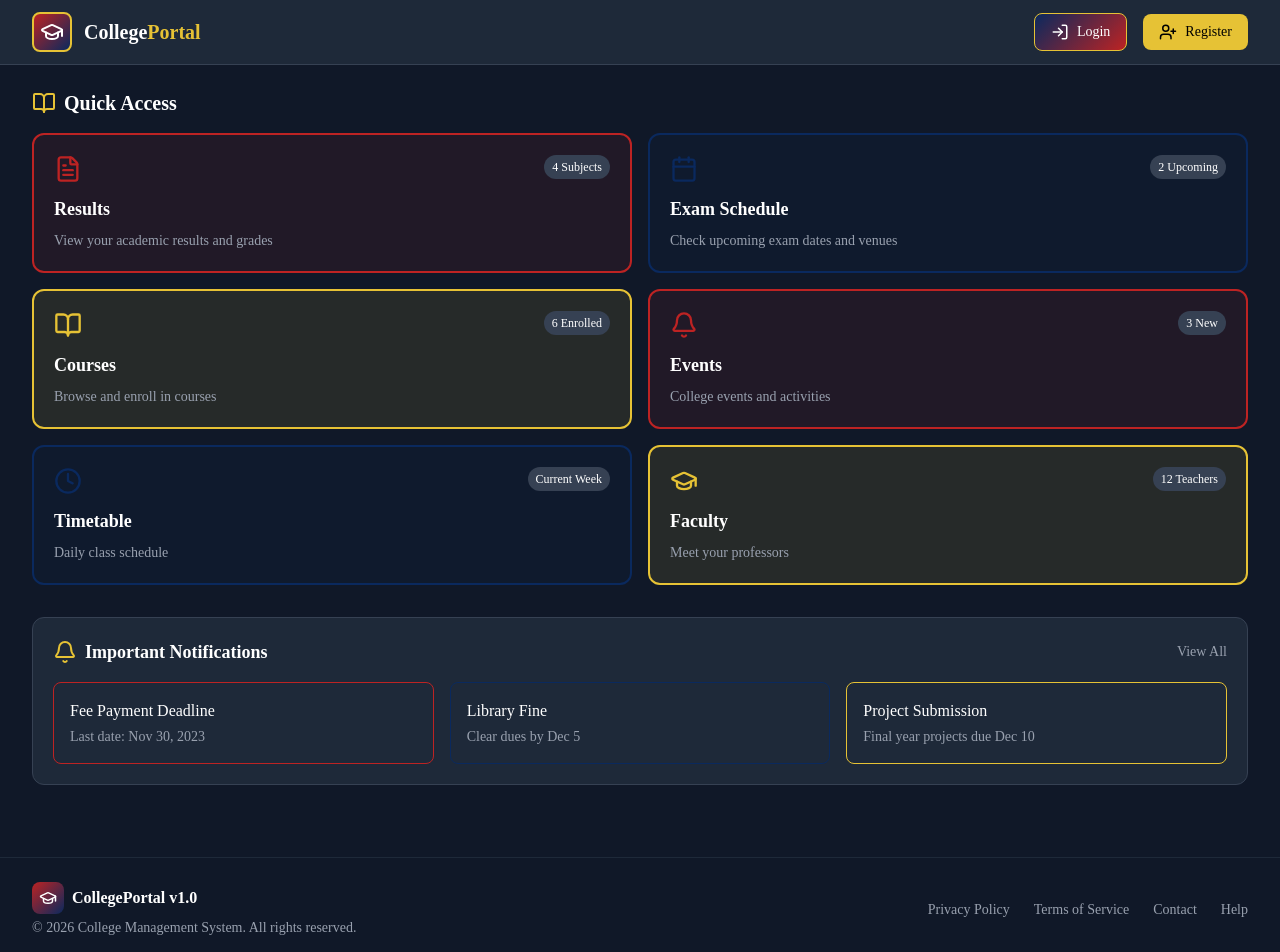
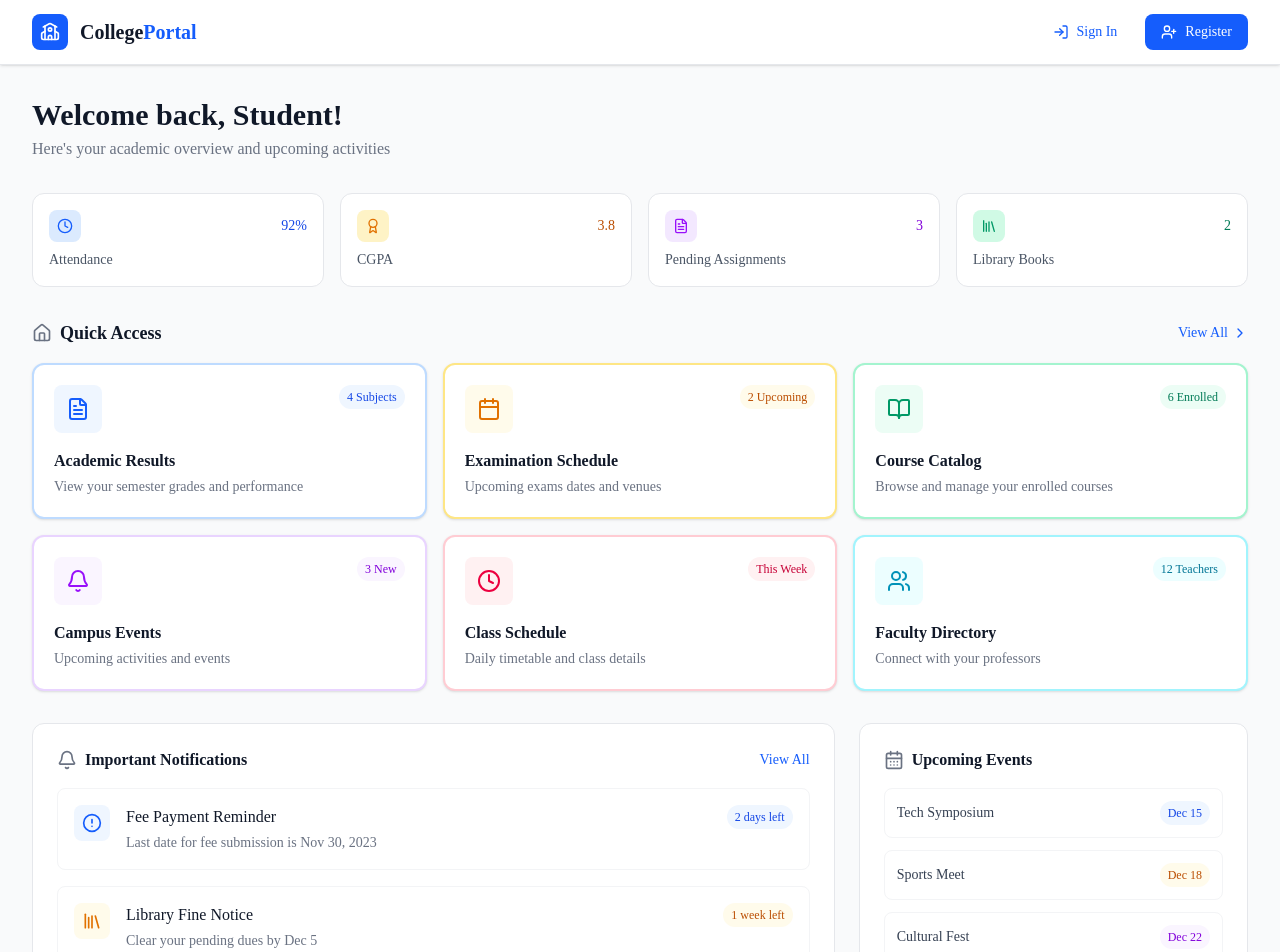
Before and after one commit to imanchalsingh/collegems, a React (Vite) app in the folder collegems-client/: page / in a window 1280 px wide. Shown: the top 952 px of the page. Built offline with nearby package versions, Linux system fonts and the light colour scheme.

Commit message:
revamp - Main Dashboard - College portal ui - professional light theme

```diff
--- a/collegems-client/src/pages/MainDashboard.tsx
+++ b/collegems-client/src/pages/MainDashboard.tsx
@@ -7,222 +7,386 @@
   LogIn,
   UserPlus,
   GraduationCap,
+  ChevronRight,
+  Home,
+  Users,
+  Settings,
+  Library,
+  Award,
+  CalendarDays,
+  AlertCircle,
+  School,
 } from "lucide-react";
 import { useNavigate } from "react-router-dom";
+import { useState } from "react";
 
 export default function MainDashboard() {
   const navigate = useNavigate();
+  const [hoveredCard, setHoveredCard] = useState<number | null>(null);
 
   // Dashboard cards data
   const dashboardCards = [
     {
       id: 1,
-      title: "Results",
-      description: "View your academic results and grades",
-      icon: <FileText size={28} />,
+      title: "Academic Results",
+      description: "View your semester grades and performance",
+      icon: FileText,
       count: "4 Subjects",
-      bgColor: "rgba(189, 35, 35, 0.1)",
-      borderColor: "#bd2323",
-      iconColor: "#bd2323",
-      routes: "/results",
+      color: "blue",
+      route: "/results",
     },
     {
       id: 2,
-      title: "Exam Schedule",
-      description: "Check upcoming exam dates and venues",
-      icon: <Calendar size={28} />,
+      title: "Examination Schedule",
+      description: "Upcoming exams dates and venues",
+      icon: Calendar,
       count: "2 Upcoming",
-      bgColor: "rgba(10, 41, 94, 0.1)",
-      borderColor: "#0a295e",
-      iconColor: "#0a295e",
-      routes: "/examschedule",
+      color: "amber",
+      route: "/examschedule",
     },
     {
       id: 3,
-      title: "Courses",
-      description: "Browse and enroll in courses",
-      icon: <BookOpen size={28} />,
+      title: "Course Catalog",
+      description: "Browse and manage your enrolled courses",
+      icon: BookOpen,
       count: "6 Enrolled",
-      bgColor: "rgba(230, 194, 53, 0.1)",
-      borderColor: "#e6c235",
-      iconColor: "#e6c235",
-      routes: "/courses",
+      color: "emerald",
+      route: "/courses",
     },
     {
       id: 4,
-      title: "Events",
-      description: "College events and activities",
-      icon: <Bell size={28} />,
+      title: "Campus Events",
+      description: "Upcoming activities and events",
+      icon: Bell,
       count: "3 New",
-      bgColor: "rgba(189, 35, 35, 0.1)",
-      borderColor: "#bd2323",
-      iconColor: "#bd2323",
-      routes: "/events",
+      color: "purple",
+      route: "/events",
     },
     {
       id: 5,
-      title: "Timetable",
-      description: "Daily class schedule",
-      icon: <Clock size={28} />,
-      count: "Current Week",
-      bgColor: "rgba(10, 41, 94, 0.1)",
-      borderColor: "#0a295e",
-      iconColor: "#0a295e",
-      routes: "/timetable",
+      title: "Class Schedule",
+      description: "Daily timetable and class details",
+      icon: Clock,
+      count: "This Week",
+      color: "rose",
+      route: "/timetable",
     },
     {
       id: 6,
-      title: "Faculty",
-      description: "Meet your professors",
-      icon: <GraduationCap size={28} />,
+      title: "Faculty Directory",
+      description: "Connect with your professors",
+      icon: Users,
       count: "12 Teachers",
-      bgColor: "rgba(230, 194, 53, 0.1)",
-      borderColor: "#e6c235",
-      iconColor: "#e6c235",
-      routes: "/faculty",
+      color: "cyan",
+      route: "/faculty",
     },
   ];
 
-  // Handle card click
-  const handleCardClick = (cardId: number) => {
-    const card = dashboardCards.find((c) => c.id === cardId);
-    if (card) {
-      navigate(card.routes);
-    }
-  };
+  // Quick stats
+  const quickStats = [
+    { label: "Attendance", value: "92%", icon: Clock, color: "blue" },
+    { label: "CGPA", value: "3.8", icon: Award, color: "amber" },
+    {
+      label: "Pending Assignments",
+      value: "3",
+      icon: FileText,
+      color: "purple",
+    },
+    { label: "Library Books", value: "2", icon: Library, color: "emerald" },
+  ];
 
-  // Handle login
-  const handleLogin = () => {
-    navigate("/login");
-  };
+  // Notifications data
+  const notifications = [
+    {
+      id: 1,
+      title: "Fee Payment Reminder",
+      message: "Last date for fee submission is Nov 30, 2023",
+      time: "2 days left",
+      color: "blue",
+      icon: AlertCircle,
+    },
+    {
+      id: 2,
+      title: "Library Fine Notice",
+      message: "Clear your pending dues by Dec 5",
+      time: "1 week left",
+      color: "amber",
+      icon: Library,
+    },
+    {
+      id: 3,
+      title: "Project Submission",
+      message: "Final year projects due on Dec 10",
+      time: "2 weeks left",
+      color: "purple",
+      icon: FileText,
+    },
+  ];
 
-  // Handle register
-  const handleRegister = () => {
-    navigate("/register");
+  const colorClasses = {
+    blue: {
+      bg: "bg-blue-50",
+      text: "text-blue-700",
+      border: "border-blue-200",
+      icon: "text-blue-600",
+      hover: "hover:border-blue-300",
+      light: "bg-blue-100",
+    },
+    amber: {
+      bg: "bg-amber-50",
+      text: "text-amber-700",
+      border: "border-amber-200",
+      icon: "text-amber-600",
+      hover: "hover:border-amber-300",
+      light: "bg-amber-100",
+    },
+    emerald: {
+      bg: "bg-emerald-50",
+      text: "text-emerald-700",
+      border: "border-emerald-200",
+      icon: "text-emerald-600",
+      hover: "hover:border-emerald-300",
+      light: "bg-emerald-100",
+    },
+    purple: {
+      bg: "bg-purple-50",
+      text: "text-purple-700",
+      border: "border-purple-200",
+      icon: "text-purple-600",
+      hover: "hover:border-purple-300",
+      light: "bg-purple-100",
+    },
+    rose: {
+      bg: "bg-rose-50",
+      text: "text-rose-700",
+      border: "border-rose-200",
+      icon: "text-rose-600",
+      hover: "hover:border-rose-300",
+      light: "bg-rose-100",
+    },
+    cyan: {
+      bg: "bg-cyan-50",
+      text: "text-cyan-700",
+      border: "border-cyan-200",
+      icon: "text-cyan-600",
+      hover: "hover:border-cyan-300",
+      light: "bg-cyan-100",
+    },
   };
 
   return (
-    <div className="min-h-screen bg-gray-900 text-white">
+    <div className="min-h-screen bg-gray-50">
       {/* Top Navigation Bar */}
-      <nav className="sticky top-0 z-50 bg-gray-800 border-b border-gray-700">
+      <nav className="sticky top-0 z-50 bg-white border-b border-gray-200 shadow-sm">
         <div className="max-w-7xl mx-auto px-4 sm:px-6 lg:px-8">
           <div className="flex items-center justify-between h-16">
             {/* Logo and Brand */}
             <div className="flex items-center">
-              <div className="shrink-0 flex items-center">
-                <div
-                  className="w-10 h-10 rounded-lg flex items-center justify-center mr-3"
-                  style={{
-                    background: "linear-gradient(135deg, #bd2323, #0a295e)",
-                    border: "2px solid #e6c235",
-                  }}
-                >
-                  <GraduationCap size={24} />
+              <div className="flex items-center">
+                <div className="w-9 h-9 bg-blue-600 rounded-lg flex items-center justify-center mr-3">
+                  <School className="w-5 h-5 text-white" />
                 </div>
-                <span className="text-xl font-bold">
-                  College<span style={{ color: "#e6c235" }}>Portal</span>
+                <span className="text-xl font-semibold text-gray-900">
+                  College<span className="text-blue-600">Portal</span>
                 </span>
               </div>
             </div>
 
             {/* Right side buttons */}
-            <div className="flex items-center space-x-4">
-              <>
-                {/* Login/Register buttons navbar */}
+            <div className="flex items-center space-x-3">
               <button
-                  onClick={() => handleLogin()}
-                  className="px-4 py-2 rounded-lg text-sm font-medium flex items-center transition-all hover:scale-105"
-                  style={{
-                    background: "linear-gradient(135deg, #0a295e, #bd2323)",
-                    border: "1px solid #e6c235",
-                  }}
+                onClick={() => navigate("/login")}
+                className="px-4 py-2 text-sm font-medium text-blue-600 hover:bg-blue-50 rounded-lg transition-colors flex items-center gap-2"
               >
-                  <LogIn size={18} className="mr-2" />
-                  Login
+                <LogIn size={16} />
+                Sign In
               </button>
               <button
-                  onClick={handleRegister}
-                  className="px-4 py-2 rounded-lg text-sm font-medium flex items-center transition-all hover:scale-105"
-                  style={{
-                    backgroundColor: "#e6c235",
-                    color: "#000000",
-                  }}
+                onClick={() => navigate("/register")}
+                className="px-4 py-2 text-sm font-medium bg-blue-600 text-white rounded-lg hover:bg-blue-700 transition-colors flex items-center gap-2"
               >
-                  <UserPlus size={18} className="mr-2" />
+                <UserPlus size={16} />
                 Register
               </button>
-              </>
             </div>
           </div>
         </div>
       </nav>
 
       {/* Main Content */}
-      <div className="max-w-7xl mx-auto px-4 sm:px-6 lg:px-8 py-6">
-        <div className="grid grid-cols-1 lg:grid-cols-3 gap-6">
+      <div className="max-w-7xl mx-auto px-4 sm:px-6 lg:px-8 py-8">
+        {/* Welcome Section */}
+        <div className="mb-8">
+          <h1 className="text-2xl sm:text-3xl font-bold text-gray-900">
+            Welcome back, Student!
+          </h1>
+          <p className="text-gray-500 mt-1">
+            Here's your academic overview and upcoming activities
+          </p>
+        </div>
+
+        {/* Quick Stats */}
+        <div className="grid grid-cols-2 sm:grid-cols-4 gap-4 mb-8">
+          {quickStats.map((stat, index) => {
+            const Icon = stat.icon;
+            const colors =
+              colorClasses[stat.color as keyof typeof colorClasses];
+            return (
+              <div
+                key={index}
+                className="bg-white rounded-xl border border-gray-200 p-4 hover:shadow-md transition-shadow"
+              >
+                <div className="flex items-center justify-between mb-2">
+                  <div className={`p-2 rounded-lg ${colors.light}`}>
+                    <Icon className={`w-4 h-4 ${colors.icon}`} />
+                  </div>
+                  <span className={`text-sm font-medium ${colors.text}`}>
+                    {stat.value}
+                  </span>
+                </div>
+                <p className="text-sm text-gray-600">{stat.label}</p>
+              </div>
+            );
+          })}
+        </div>
+
         {/* Main Dashboard Cards */}
-          <div className="lg:col-span-3">
-            <h2 className="text-xl font-bold mb-4 flex items-center">
-              <BookOpen className="mr-2" style={{ color: "#e6c235" }} />
+        <div className="mb-8">
+          <div className="flex items-center justify-between mb-4">
+            <h2 className="text-lg font-semibold text-gray-900 flex items-center gap-2">
+              <Home className="w-5 h-5 text-gray-500" />
               Quick Access
             </h2>
-            <div className="grid grid-cols-1 sm:grid-cols-2 lg:grid-cols-2 gap-4">
-              {dashboardCards.map((card) => (
+            <button className="text-sm text-blue-600 hover:text-blue-700 font-medium flex items-center gap-1">
+              View All
+              <ChevronRight className="w-4 h-4" />
+            </button>
+          </div>
+
+          <div className="grid grid-cols-1 md:grid-cols-2 lg:grid-cols-3 gap-4">
+            {dashboardCards.map((card) => {
+              const Icon = card.icon;
+              const colors =
+                colorClasses[card.color as keyof typeof colorClasses];
+              const isHovered = hoveredCard === card.id;
+
+              return (
                 <button
                   key={card.id}
-                  onClick={() => handleCardClick(card.id)}
-                  className="bg-gray-800 p-5 rounded-xl text-left hover:transform hover:scale-[1.02] transition-all duration-200 hover:shadow-xl active:scale-[0.98]"
-                  style={{
-                    border: `2px solid ${card.borderColor}`,
-                    backgroundColor: card.bgColor,
-                  }}
+                  onClick={() => navigate(card.route)}
+                  onMouseEnter={() => setHoveredCard(card.id)}
+                  onMouseLeave={() => setHoveredCard(null)}
+                  className={`
+                    bg-white rounded-xl border-2 p-5 text-left
+                    transition-all duration-200
+                    ${colors.border} ${colors.hover}
+                    ${isHovered ? "shadow-lg scale-[1.02]" : "shadow-sm"}
+                  `}
                 >
-                  <div className="flex items-start justify-between mb-3">
-                    <div style={{ color: card.iconColor }}>{card.icon}</div>
-                    <span className="text-xs font-medium px-2 py-1 rounded-full bg-gray-700">
+                  <div className="flex items-start justify-between mb-4">
+                    <div className={`p-3 rounded-lg ${colors.bg}`}>
+                      <Icon className={`w-6 h-6 ${colors.icon}`} />
+                    </div>
+                    <span
+                      className={`text-xs font-medium px-2 py-1 rounded-full ${colors.bg} ${colors.text}`}
+                    >
                       {card.count}
                     </span>
                   </div>
-                  <h3 className="font-bold text-lg mb-2">{card.title}</h3>
-                  <p className="text-gray-400 text-sm">{card.description}</p>
+                  <h3 className="font-semibold text-gray-900 mb-1">
+                    {card.title}
+                  </h3>
+                  <p className="text-sm text-gray-500">{card.description}</p>
                 </button>
-              ))}
+              );
+            })}
+          </div>
+        </div>
+
+        {/* Bottom Section - Notifications & Updates */}
+        <div className="grid grid-cols-1 lg:grid-cols-3 gap-6">
+          {/* Important Notifications */}
+          <div className="lg:col-span-2">
+            <div className="bg-white rounded-xl border border-gray-200 p-6">
+              <div className="flex items-center justify-between mb-4">
+                <h3 className="font-semibold text-gray-900 flex items-center gap-2">
+                  <Bell className="w-5 h-5 text-gray-500" />
+                  Important Notifications
+                </h3>
+                <button className="text-sm text-blue-600 hover:text-blue-700 font-medium">
+                  View All
+                </button>
+              </div>
+              <div className="space-y-4">
+                {notifications.map((notification) => {
+                  const Icon = notification.icon;
+                  const colors =
+                    colorClasses[
+                      notification.color as keyof typeof colorClasses
+                    ];
+                  return (
+                    <div
+                      key={notification.id}
+                      className="flex items-start gap-4 p-4 rounded-lg border border-gray-100 hover:border-gray-200 transition-colors"
+                    >
+                      <div className={`p-2 rounded-lg ${colors.bg}`}>
+                        <Icon className={`w-5 h-5 ${colors.icon}`} />
+                      </div>
+                      <div className="flex-1">
+                        <div className="flex items-start justify-between">
+                          <div>
+                            <h4 className="font-medium text-gray-900">
+                              {notification.title}
+                            </h4>
+                            <p className="text-sm text-gray-500 mt-1">
+                              {notification.message}
+                            </p>
+                          </div>
+                          <span
+                            className={`text-xs font-medium px-2 py-1 rounded-full ${colors.bg} ${colors.text}`}
+                          >
+                            {notification.time}
+                          </span>
                         </div>
                       </div>
                     </div>
-        {/* Bottom Section - Notifications */}
-        <div className="mt-8 bg-gray-800 rounded-xl p-5 border border-gray-700">
-          <div className="flex items-center justify-between mb-4">
-            <h3 className="text-lg font-bold flex items-center">
-              <Bell className="mr-2" style={{ color: "#e6c235" }} />
-              Important Notifications
-            </h3>
-            <span className="text-sm text-gray-400">View All</span>
-          </div>
-          <div className="grid grid-cols-1 md:grid-cols-2 lg:grid-cols-3 gap-4">
-            <div
-              className="p-4 rounded-lg border"
-              style={{ borderColor: "#bd2323" }}
-            >
-              <div className="font-medium mb-1">Fee Payment Deadline</div>
-              <div className="text-sm text-gray-400">
-                Last date: Nov 30, 2023
+                  );
+                })}
               </div>
             </div>
+          </div>
+
+          {/* Upcoming Events */}
+          <div className="lg:col-span-1">
+            <div className="bg-white rounded-xl border border-gray-200 p-6">
+              <h3 className="font-semibold text-gray-900 flex items-center gap-2 mb-4">
+                <CalendarDays className="w-5 h-5 text-gray-500" />
+                Upcoming Events
+              </h3>
+              <div className="space-y-3">
+                {[
+                  { title: "Tech Symposium", date: "Dec 15", color: "blue" },
+                  { title: "Sports Meet", date: "Dec 18", color: "amber" },
+                  { title: "Cultural Fest", date: "Dec 22", color: "purple" },
+                ].map((event, index) => {
+                  const colors =
+                    colorClasses[event.color as keyof typeof colorClasses];
+                  return (
                     <div
-              className="p-4 rounded-lg border"
-              style={{ borderColor: "#0a295e" }}
+                      key={index}
+                      className="flex items-center justify-between p-3 rounded-lg border border-gray-100"
                     >
-              <div className="font-medium mb-1">Library Fine</div>
-              <div className="text-sm text-gray-400">Clear dues by Dec 5</div>
+                      <span className="text-sm text-gray-700">
+                        {event.title}
+                      </span>
+                      <span
+                        className={`text-xs font-medium px-2 py-1 rounded-full ${colors.bg} ${colors.text}`}
+                      >
+                        {event.date}
+                      </span>
                     </div>
-            <div
-              className="p-4 rounded-lg border"
-              style={{ borderColor: "#e6c235" }}
-            >
-              <div className="font-medium mb-1">Project Submission</div>
-              <div className="text-sm text-gray-400">
-                Final year projects due Dec 10
+                  );
+                })}
               </div>
             </div>
           </div>
@@ -230,37 +394,52 @@
       </div>
 
       {/* Footer */}
-      <footer className="mt-12 border-t border-gray-800 py-6">
-        <div className="max-w-7xl mx-auto px-4 sm:px-6 lg:px-8">
+      <footer className="mt-12 border-t border-gray-200 bg-white">
+        <div className="max-w-7xl mx-auto px-4 sm:px-6 lg:px-8 py-8">
           <div className="flex flex-col md:flex-row justify-between items-center">
             <div className="mb-4 md:mb-0">
               <div className="flex items-center">
-                <div
-                  className="w-8 h-8 rounded-lg flex items-center justify-center mr-2"
-                  style={{
-                    background: "linear-gradient(135deg, #bd2323, #0a295e)",
-                  }}
-                >
-                  <GraduationCap size={18} />
+                <div className="w-8 h-8 bg-blue-600 rounded-lg flex items-center justify-center mr-2">
+                  <School className="w-4 h-4 text-white" />
                 </div>
-                <span className="font-bold">CollegePortal v1.0</span>
+                <span className="font-semibold text-gray-900">
+                  CollegePortal
+                </span>
               </div>
-              <p className="text-gray-400 text-sm mt-1">
+              <p className="text-gray-500 text-sm mt-1">
                 © 2026 College Management System. All rights reserved.
               </p>
             </div>
-            <div className="flex space-x-6">
-              <a href="#" className="text-gray-400 hover:text-white text-sm">
-                Privacy Policy
+            <div className="flex flex-wrap justify-center gap-6">
+              <a
+                href="#"
+                className="text-sm text-gray-500 hover:text-gray-700 transition-colors"
+              >
+                Privacy
               </a>
-              <a href="#" className="text-gray-400 hover:text-white text-sm">
-                Terms of Service
+              <a
+                href="#"
+                className="text-sm text-gray-500 hover:text-gray-700 transition-colors"
+              >
+                Terms
               </a>
-              <a href="#" className="text-gray-400 hover:text-white text-sm">
+              <a
+                href="#"
+                className="text-sm text-gray-500 hover:text-gray-700 transition-colors"
+              >
                 Contact
               </a>
-              <a href="#" className="text-gray-400 hover:text-white text-sm">
+              <a
+                href="#"
+                className="text-sm text-gray-500 hover:text-gray-700 transition-colors"
+              >
                 Help
+              </a>
+              <a
+                href="#"
+                className="text-sm text-gray-500 hover:text-gray-700 transition-colors"
+              >
+                FAQ
               </a>
             </div>
           </div>
```
Lines whose indentation alone changed are shown as unchanged.
